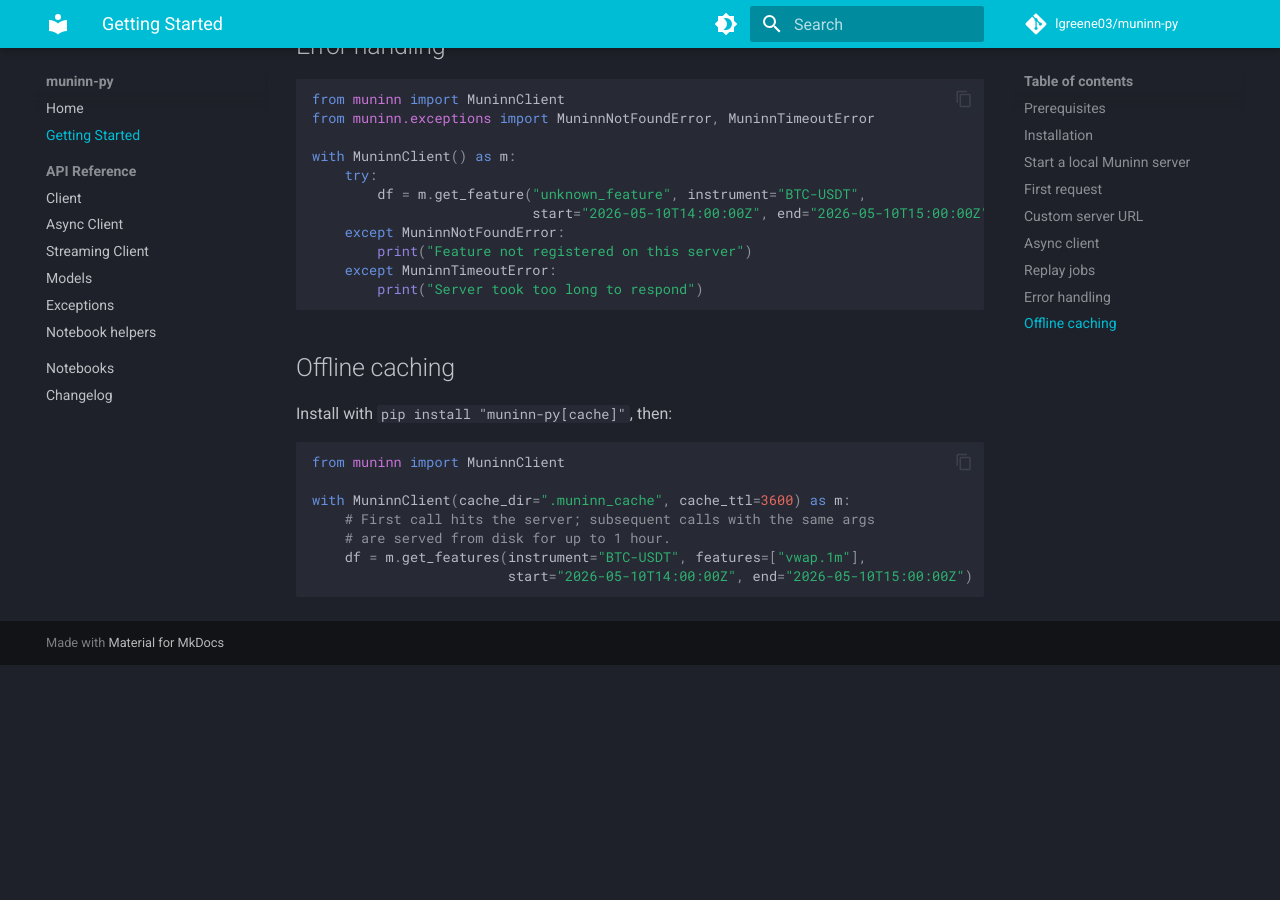
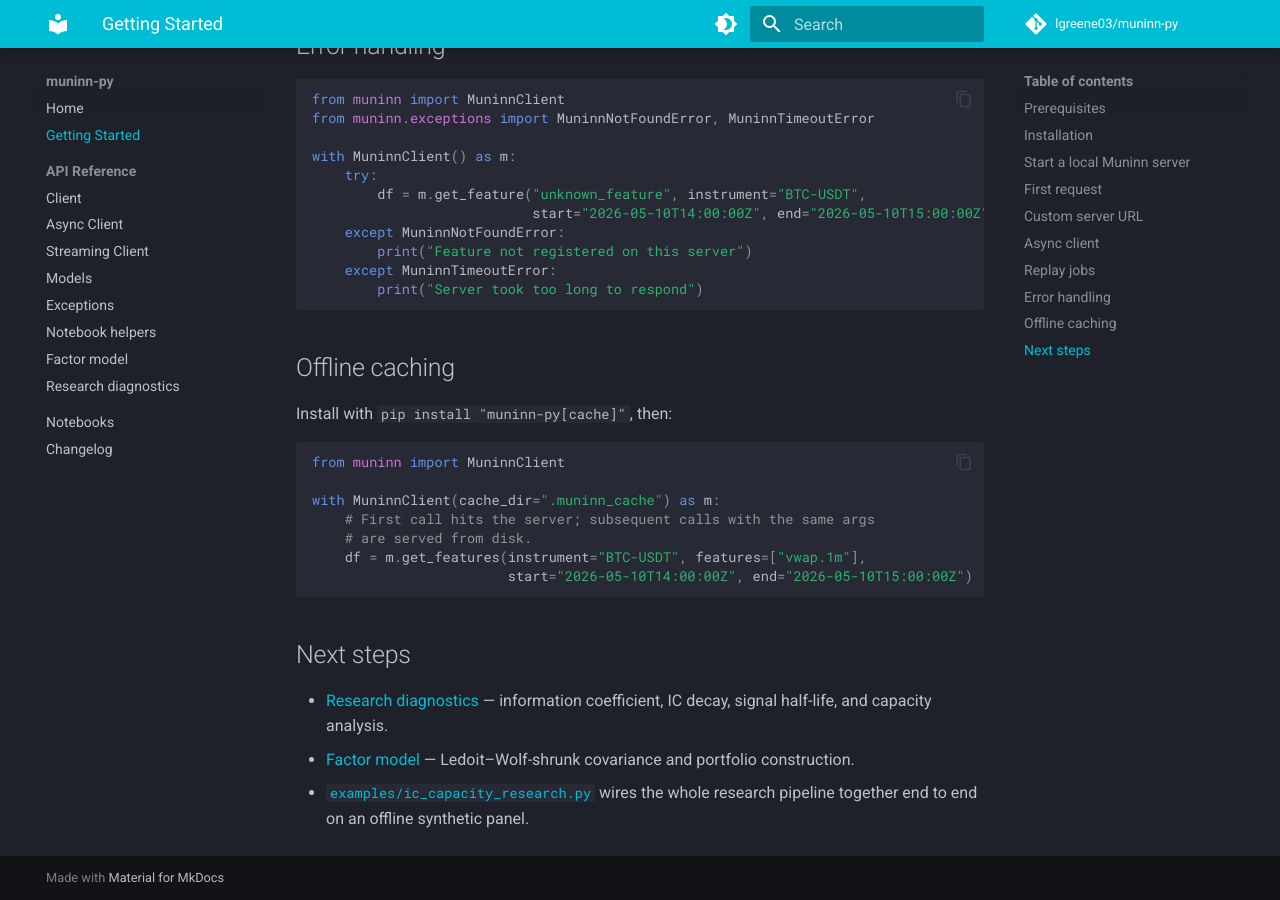
Before and after one commit to lgreene03/muninn-py, an MkDocs documentation site: the page built from docs/getting-started.md, in a window 1280 px wide and 900 px high, scrolled down 2283 px. Built offline with MkDocs 1.6.1 and Material for MkDocs 9.7.7, drawn with Linux system fonts in a browser that asks for light colours; comment, search, counter and statistics services are not loaded; before the commit the page ends 2948 px from its top, so only the background shows below that.

Commit message:
docs+build: document quant layer, fix stale docs, add Makefile
- docs/getting-started.md: drop invalid cache_ttl kwarg (MuninnClient has no
  such param — raised TypeError) and its "up to 1 hour" prose; add Next steps.
- Document the quant-research layer: new docs/api/factor.md and
  docs/api/research.md (mkdocstrings), wired into mkdocs nav; reference
  examples/ic_capacity_research.py from README and getting-started.
- README + ROADMAP: remove the "not a streaming client (yet)" / "not a
  real-time streaming client" bullets that contradicted shipped SSE streaming;
  note the streaming docs page landed.
- CLAUDE.md: correct module names (_retry.py, _cache.py, cli.py,
  pandas_client.py) and list factor.py, research.py, streaming.py.
- pyproject.toml: drop unused setuptools-scm build dep; _version.py stays
  the authoritative static version source.
- Add Makefile (make dev/test/lint/typecheck/docs/check).
- CHANGELOG: add the factor/research quant layer to [Unreleased].

````diff
--- a/docs/getting-started.md
+++ b/docs/getting-started.md
@@ -128,9 +128,15 @@ Install with `pip install "muninn-py[cache]"`, then:
 ```python
 from muninn import MuninnClient
 
-with MuninnClient(cache_dir=".muninn_cache", cache_ttl=3600) as m:
+with MuninnClient(cache_dir=".muninn_cache") as m:
     # First call hits the server; subsequent calls with the same args
-    # are served from disk for up to 1 hour.
+    # are served from disk.
     df = m.get_features(instrument="BTC-USDT", features=["vwap.1m"],
                         start="2026-05-10T14:00:00Z", end="2026-05-10T15:00:00Z")
 ```
+
+## Next steps
+
+- [Research diagnostics](api/research.md) — information coefficient, IC decay, signal half-life, and capacity analysis.
+- [Factor model](api/factor.md) — Ledoit–Wolf-shrunk covariance and portfolio construction.
+- [`examples/ic_capacity_research.py`](https://github.com/lgreene03/muninn-py/blob/main/examples/ic_capacity_research.py) wires the whole research pipeline together end to end on an offline synthetic panel.
--- a/mkdocs.yml
+++ b/mkdocs.yml
@@ -59,5 +59,7 @@ nav:
     - Models: api/models.md
     - Exceptions: api/exceptions.md
     - Notebook helpers: api/notebook.md
+    - Factor model: api/factor.md
+    - Research diagnostics: api/research.md
   - Notebooks: notebooks.md
   - Changelog: changelog.md
--- a/pyproject.toml
+++ b/pyproject.toml
@@ -1,5 +1,5 @@
 [build-system]
-requires = ["setuptools>=68", "setuptools-scm>=8"]
+requires = ["setuptools>=68"]
 build-backend = "setuptools.build_meta"
 
 [project]
````
Also changed, not shown: CHANGELOG.md (+1 -0 lines), CLAUDE.md (+8 -5 lines), README.md (+10 -1 lines), docs/ROADMAP.md (+1 -2 lines), docs/api/factor.md (added, +26 -0 lines), docs/api/research.md (added, +35 -0 lines), 1 other file.
